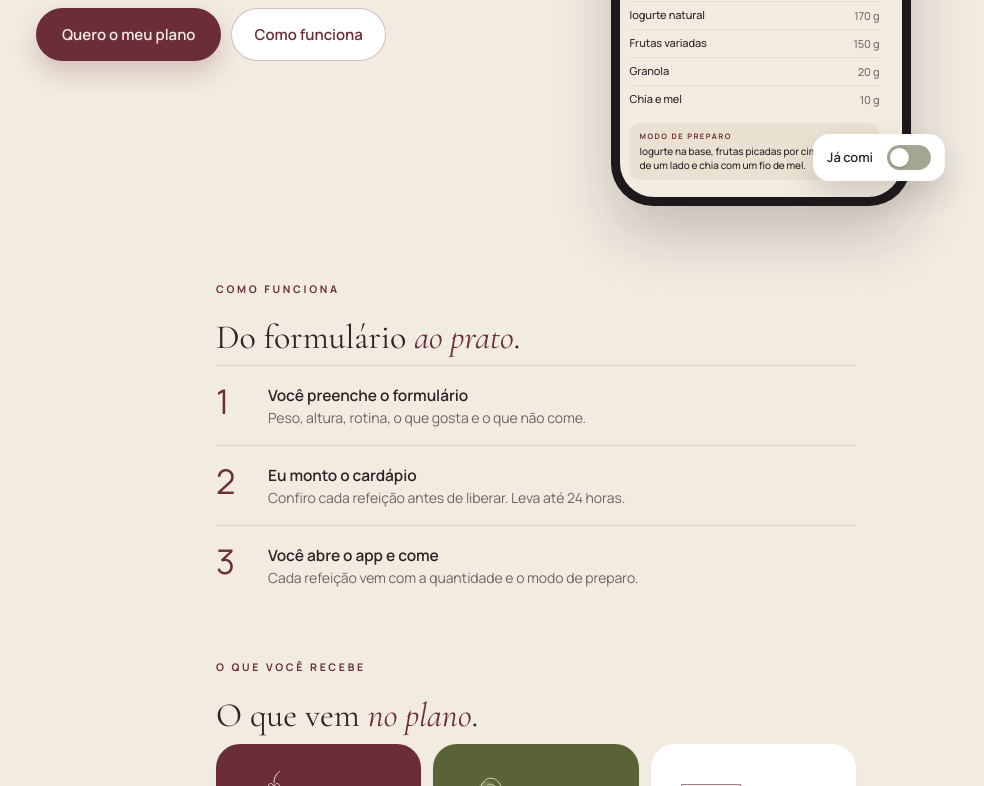
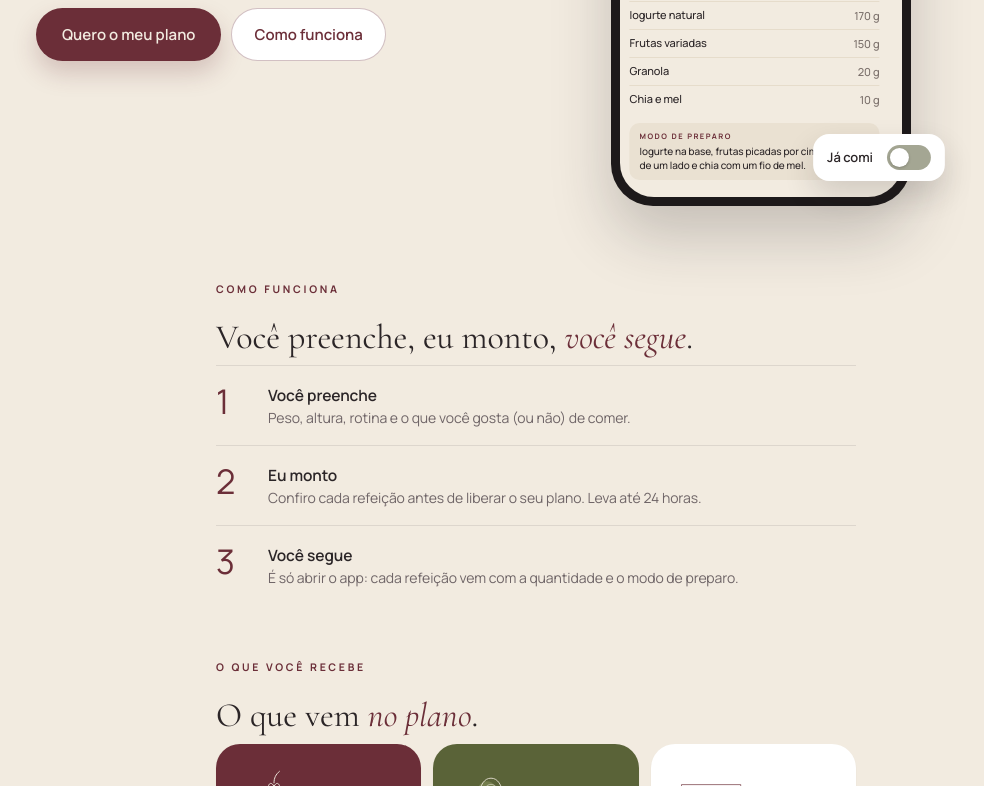
Before and after one commit to obuenoh1/nutri, a plain HTML site: page index.html in a window 1280 px wide. Shown: the part 513-1299 px from the top of the page, without its empty margins (104-1088 px from the left). Drawn offline with nearby package versions, Linux system fonts and the light colour scheme.

Commit message:
Seção Como funciona reescrita

```diff
--- a/index.html
+++ b/index.html
@@ -2957,11 +2957,11 @@ function renderInicio(){
       </div>
      </section>
      ${NUTRI.nome?`<div class="nome-crn">Nutricionista ${esc(NUTRI.nome)}${NUTRI.crn?' · '+esc(NUTRI.crn):''}</div>`:''}
-     <section class="lp-sec" id="comoFunciona"><div class="n">Como funciona</div><h3>Do formulário <em>ao prato</em>.</h3>
+     <section class="lp-sec" id="comoFunciona"><div class="n">Como funciona</div><h3>Você preenche, eu monto, <em>você segue</em>.</h3>
       <div class="lp-steps">
-       <div><b>1</b><div><strong>Você preenche o formulário</strong><span>Peso, altura, rotina, o que gosta e o que não come.</span></div></div>
-       <div><b>2</b><div><strong>Eu monto o cardápio</strong><span>Confiro cada refeição antes de liberar. Leva até 24 horas.</span></div></div>
-       <div><b>3</b><div><strong>Você abre o app e come</strong><span>Cada refeição vem com a quantidade e o modo de preparo.</span></div></div>
+       <div><b>1</b><div><strong>Você preenche</strong><span>Peso, altura, rotina e o que você gosta (ou não) de comer.</span></div></div>
+       <div><b>2</b><div><strong>Eu monto</strong><span>Confiro cada refeição antes de liberar o seu plano. Leva até 24 horas.</span></div></div>
+       <div><b>3</b><div><strong>Você segue</strong><span>É só abrir o app: cada refeição vem com a quantidade e o modo de preparo.</span></div></div>
       </div></section>
      <section class="lp-sec"><div class="n">O que você recebe</div><h3>O que vem <em>no plano</em>.</h3>
       <div class="lp-cards">
```
